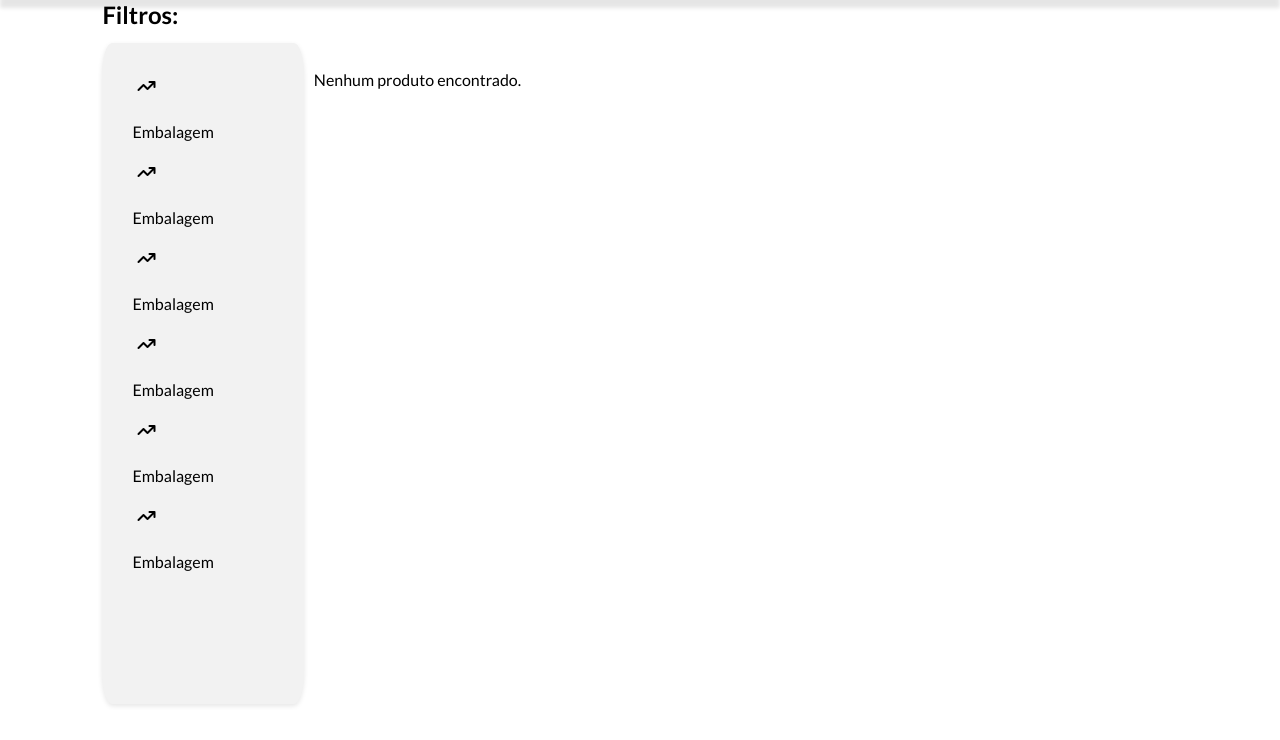
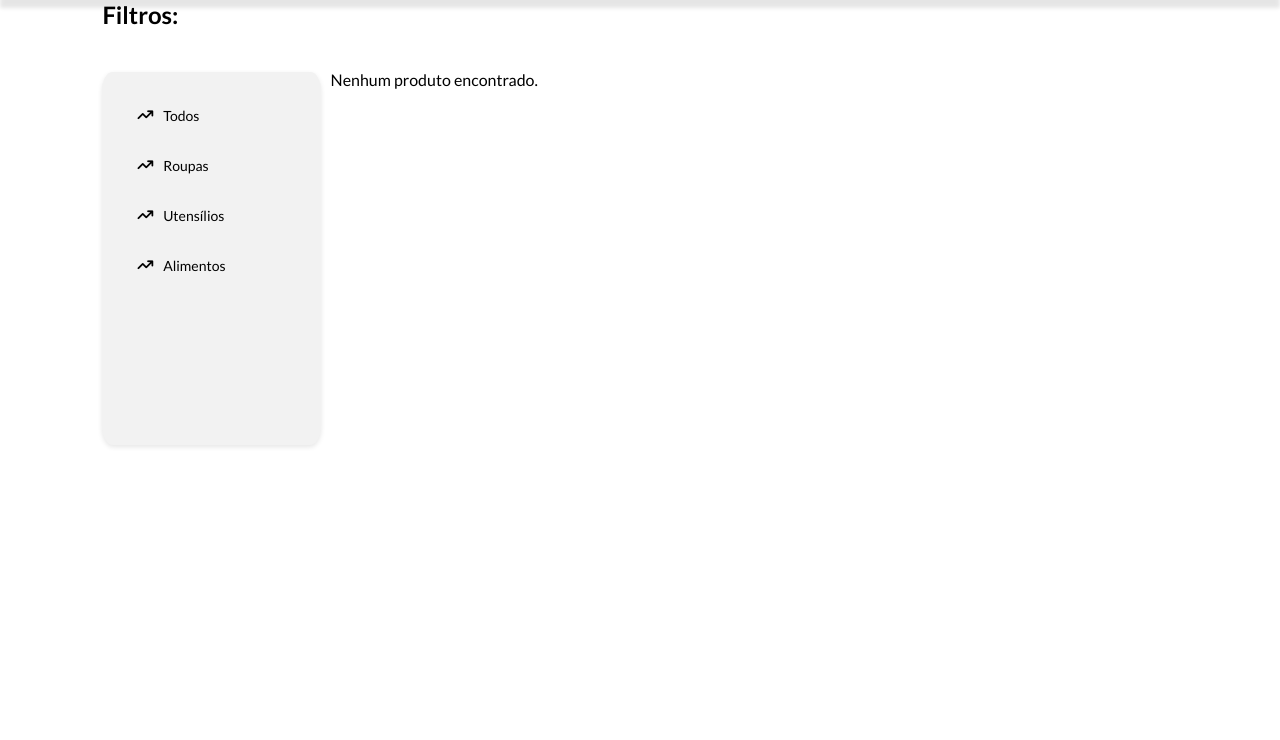
Before and after one commit to lbarbosac/green-brique, a PHP site: page /page-produtos.php in a window 1280 px wide. Shown: the part 60-800 px from the top of the page. Run offline with PHP 8.4, Linux system fonts and the light colour scheme; data that the repository does not hold is empty.

Commit message:
17/10
terminar filtro, colocando minis filtros, arrumar underline, colocar ícones no nav e deiar mais bonito os produtos

```diff
--- a/page-produtos/page-produtos.css
+++ b/page-produtos/page-produtos.css
@@ -110,7 +143,7 @@
     text-decoration: none;
     list-style-type: none;
     width: 100%;
-    margin-top: 10%;
+    margin-top: 27%;
 }
 
 aside{
@@ -141,5 +174,9 @@ header{
     justify-content: space-around;
     text-decoration: none;
     list-style-type: none;
+}
 
+.filtros{
+    font-size: 14px;
+    width: 25%;
 }
--- a/page-produtos/page-produtos.php
+++ b/page-produtos/page-produtos.php
@@ -51,40 +51,28 @@ if (!$conn) {
         <nav>
             <h2 class="nav-title">Filtros:</h2>
             <ul id="container-filtros">
-                <li>
+                <li class="filtros">
                     <div class="filtro">
                         <i class="fa-solid fa-arrow-trend-up"></i>
-                        <li>Embalagem</li>
+                        <span>Todos</span>
                     </div>
                 </li>
-                <li>
+                <li class="filtros">
                     <div class="filtro">
                         <i class="fa-solid fa-arrow-trend-up"></i>
-                        <li>Embalagem</li>
+                        <span>Roupas</span>
                     </div>
                 </li>
-                <li>
+                <li class="filtros">
                     <div class="filtro">
                         <i class="fa-solid fa-arrow-trend-up"></i>
-                        <li>Embalagem</li>
+                        <span>Utensílios</span>
                     </div>
                 </li>
-                <li>
+                <li class="filtros">
                     <div class="filtro">
                         <i class="fa-solid fa-arrow-trend-up"></i>
-                        <li>Embalagem</li>
-                    </div>
-                </li>
-                <li>
-                    <div class="filtro">
-                        <i class="fa-solid fa-arrow-trend-up"></i>
-                        <li>Embalagem</li>
-                    </div>
-                </li>
-                <li>
-                    <div class="filtro">
-                        <i class="fa-solid fa-arrow-trend-up"></i>
-                        <li>Embalagem</li>
+                        <span>Alimentos</span>
                     </div>
                 </li>
             </ul>
@@ -100,13 +88,20 @@ if (!$conn) {
         if ($retorno && mysqli_num_rows($retorno) > 0) {
             while ($linha = mysqli_fetch_assoc($retorno)) {
                 echo '
-                <a href="">
-                    <div class="container-produto">
+                <a href="" class="container-produto">
+                    <div class="container-image-produto">
                         <img src="'.$linha['Img'].'" alt="Produto" class="image-produto">
+                    </div>
+                    <div class="container-nome-produto">
                         <h2 class="nome-produto">'.$linha['Nome'].'</h2>
+                    </div>
+                    <div class="container-descricao-produto">
                         <h3 class="descricao-produto">'.$linha['Descricao'].'</h3>
+                    </div>
+                    <div class="container-preco-produto">
                         <h2 class="preco-produto">R$ '.$linha['Preco'].'</h2>
                     </div>
+
                 </a>';
             }
         } else {
```
Also changed, not shown: other parts of page-produtos/page-produtos.css (+36 -3 lines).
